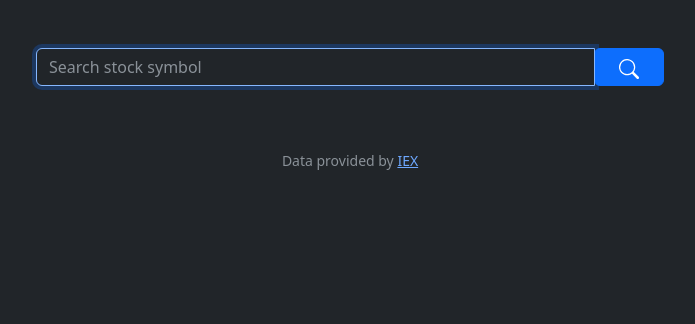
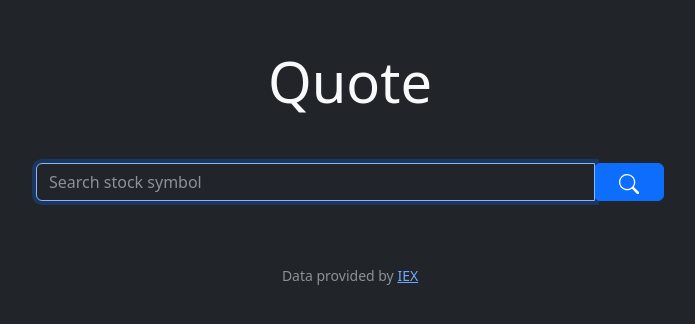
Before and after one commit to michael-hoang/cs50x, a Flask app: template Week 9 - Flask/Problem Set 9/finance/templates/quoted.html in a window 1280 px wide. Shown: the part 76-400 px from the top of the page, without its empty margins (290-985 px from the left). Run offline with Flask 3, Linux system fonts and the light colour scheme; the template is opened without the code that fills it, so the values that code supplies are empty; some libraries are stand-ins or nearby versions.

Commit message:
Add Quote title to quoted route

```diff
--- a/Week 9 - Flask/Problem Set 9/finance/templates/quoted.html
+++ b/Week 9 - Flask/Problem Set 9/finance/templates/quoted.html
@@ -5,6 +5,8 @@ Quote
 {% endblock %}
 
 {% block main %}
+<h2 class="display-4 text-light mb-5">Quote</h2>
+
 <form action="/quote" method="post">
   <div class="input-group mb-3 mx-auto w-50">
     <input autocomplete="off" autofocus class="form-control" name="symbol" placeholder="Search stock symbol" required
```
